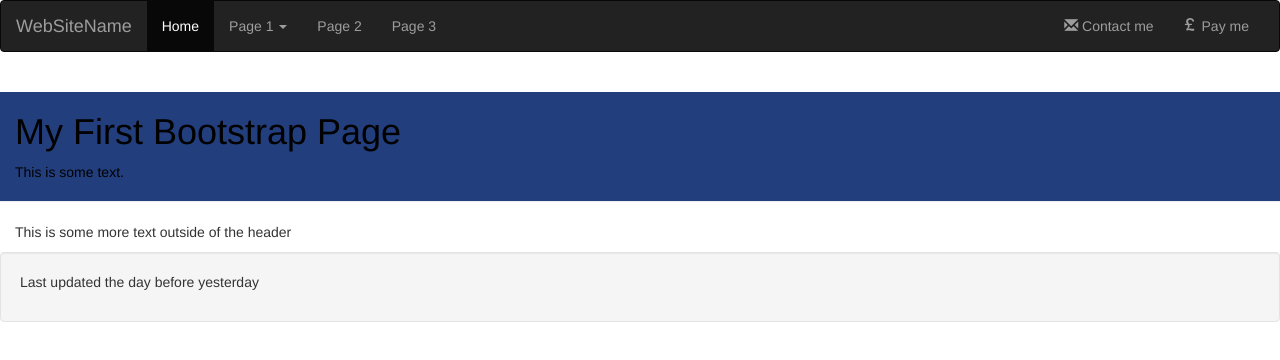
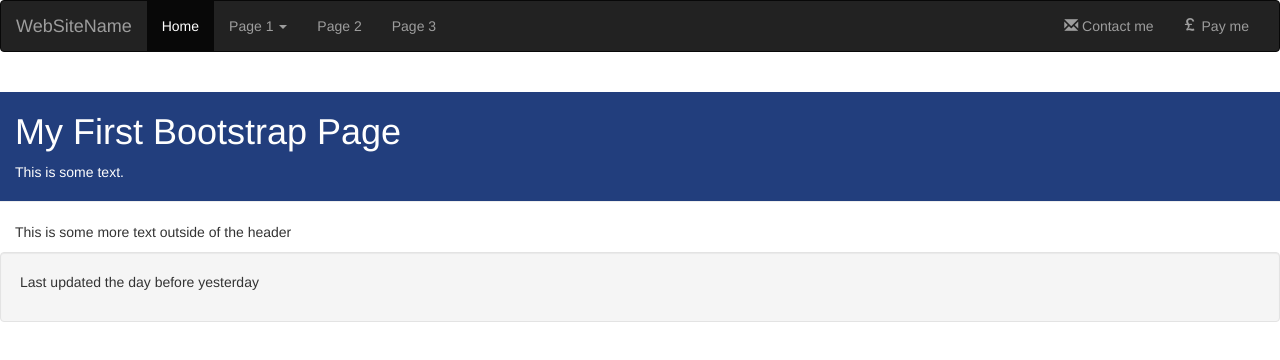
Before and after one commit to uptonhomehardware/bootstrap_template, a plain HTML site: page index.html in a window 1280 px wide. Drawn offline with nearby package versions, Linux system fonts and the light colour scheme.

Commit message:
Update hex code for color white

```diff
--- a/index.html
+++ b/index.html
@@ -12,7 +12,7 @@
         background: #223E7D;
       }
       .text-white {
-        color: #000000;
+        color: #FEFEFE;
       }
     </style>
   </head>
```
